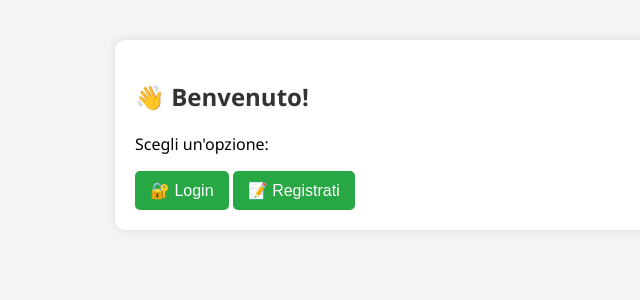
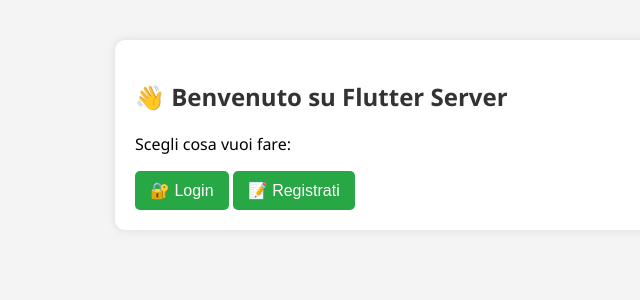
Before and after one commit to Pasqualicchio/flutter_server, a Flask app: template templates/home.html in a window 1280 px wide. Shown: the top 300 px of the page, without its empty margins (105-745 px from the left). Run offline with Flask 3, Linux system fonts and the light colour scheme; the template is opened without the code that fills it, so the values that code supplies are empty.

Commit message:
Aggiunta homepage con link a login e registrazione

```diff
--- a/templates/home.html
+++ b/templates/home.html
@@ -7,8 +7,8 @@
 </head>
 <body>
   <div class="container">
-    <h2>👋 Benvenuto!</h2>
-    <p>Scegli un'opzione:</p>
+    <h2>👋 Benvenuto su Flutter Server</h2>
+    <p>Scegli cosa vuoi fare:</p>
     <a href="{{ url_for('login') }}"><button>🔐 Login</button></a>
     <a href="{{ url_for('register') }}"><button>📝 Registrati</button></a>
   </div>
```
